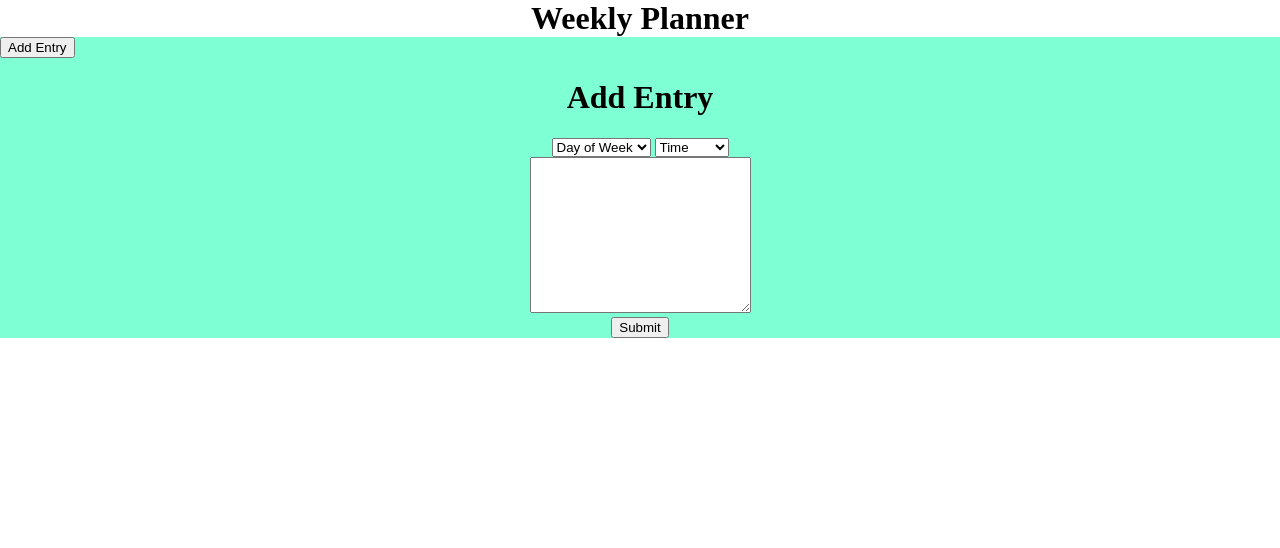
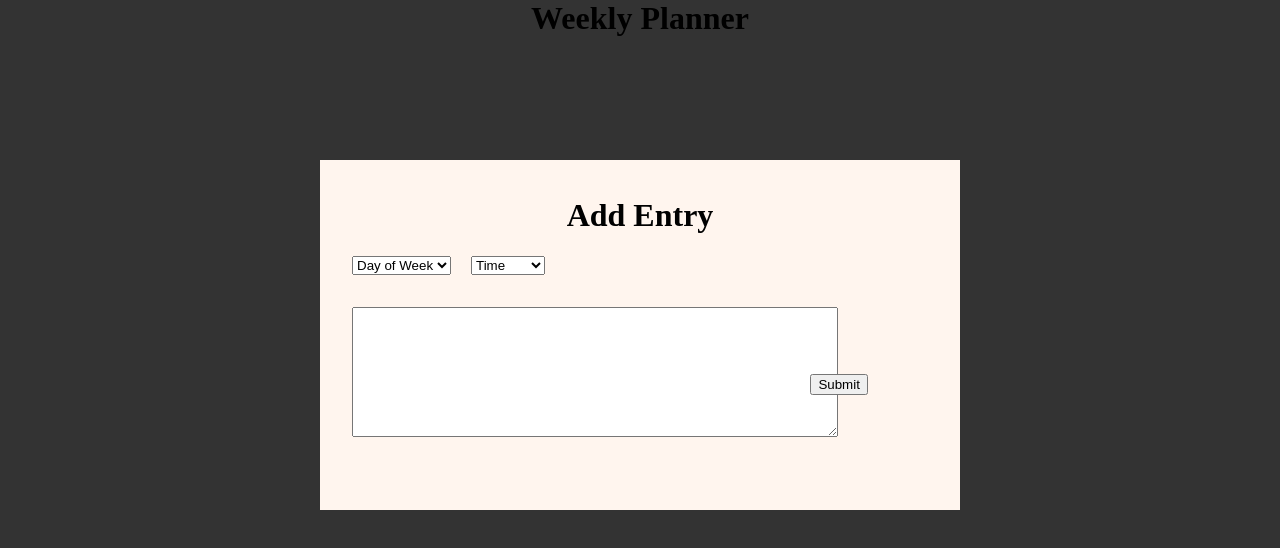
Before and after one commit to FrankBishop/week-planner, a plain HTML site: page index.html in a window 1280 px wide. Drawn offline with Linux system fonts and the light colour scheme.

Commit message:
changed modal css :(

```diff
--- a/index.html
+++ b/index.html
@@ -11,6 +11,31 @@
   <div class="background-modal">
     <div class="modal2">
 
+      <h1>Add Entry</h1>
+      <form action="">
+        <select class="day-select" name="" id="">
+          <option value="">Day of Week</option>
+          <option value="Monday">Monday</option>
+          <option value="Tuesday">Tuesday</option>
+          <option value="Wednesday">Wednesday</option>
+          <option value="Thursday">Thursday</option>
+          <option value="Friday">Friday</option>
+          <option value="Saturday">Saturday</option>
+          <option value="Sunday">Sunday</option>
+        </select>
+
+        <select class="time-select" name="Time" id="">
+          <option value="">Time</option>
+          <option value="9:00am">9:00am</option>
+          <option value="10:00am">10:00am</option>
+          <option value="11:00am">11:00am</option>
+          <option value="12:00pm">12:00pm</option>
+        </select>
+        <textarea class="text-entry" name="" id=""></textarea>
+        <button class="submit-button">Submit</button>
+      </form>
+
+
     </div>
   </div>
 
@@ -20,18 +45,12 @@
 
 
 
-  <main>
-
-      <button class="open-button">Add Entry</button>
-
-    <div class=" modal-container-closed">
+  <!-- <main>
+    <button class="open-button" type="button">Add Entry</button>
+    <div>
       <div class="modal">
-
       <h1>Add Entry</h1>
-
-
       <form action="">
-          <div class="row">
         <select name="" id="">
           <option value="">Day of Week</option>
           <option value="Monday">Monday</option>
@@ -50,17 +69,20 @@
           <option value="11:00am">11:00am</option>
           <option value="12:00pm">12:00pm</option>
         </select>
-          </div>
-          <div class="row">
-            <textarea name="" id="" cols="25" rows="10"></textarea>
-          </div>
-          <div class="row">
-            <button class="submitButton" type="submit">Submit</button>
-          </div>
+        <textarea name="" id="" cols="50" rows="20"></textarea>
+        <button>Submit</button>
       </form>
       </div>
     </div>
-  </main>
+  </main> -->
+
+
+
+  <!-- <div class="background-modal">
+    <div class="modal2">
+
+    </div>
+  </div> -->
   <script src="main.js"></script>
 </body>
 </html>
--- a/main.js
+++ b/main.js
@@ -2,7 +2,7 @@
 // var openButton = document.querySelector('.open-button');
 // var submitButton = document.querySelector('.submitButton');
 
-// openButton.addEventListener('click', openModal (event));
+// openButton.addEventListener('click', openModal);
 
 // function openModal(event) {
 //   console.log('this works');
--- a/styles.css
+++ b/styles.css
@@ -33,14 +33,6 @@ header > h1 {
   text-align: center;
 }
 
-.background-modal {
-  position: fixed;
-
-  /* background-color: rgba(1, 1, 1, 0.8); */
-  width: 100%;
-  height: 100vh;
-}
-
 .addEntryButton {
   padding: 5px 10px;
   display: flex;
@@ -56,10 +48,54 @@ header > h1 {
 
 } */
 
-form {
+/* form {
   text-align: center;
-}
+} */
 
 .hidden {
   display: none;
 }
+
+.background-modal {
+  position: fixed;
+  background-color: rgba(1, 1, 1, 0.8);
+  width: 100%;
+  height: 100vh;
+}
+
+.modal2 {
+  padding: 1rem;
+  position: relative;
+  width: 50%;
+  height: 350px;
+  background-color: seashell;
+  margin: 10rem auto;
+}
+
+.day-select {
+  position: relative;
+  left: 1rem;
+}
+
+.time-select {
+  position: relative;
+  left: 2rem;
+}
+
+.text-entry {
+  position: relative;
+  left: 1rem;
+  top: 2rem;
+  width: 80%;
+  height: 130px;
+}
+
+.modal2 > h1 {
+  text-align: center;
+}
+
+.submit-button {
+  position: relative;
+  bottom: 1rem;
+  right: 1rem;
+}
```
Lines whose indentation alone changed are shown as unchanged.
